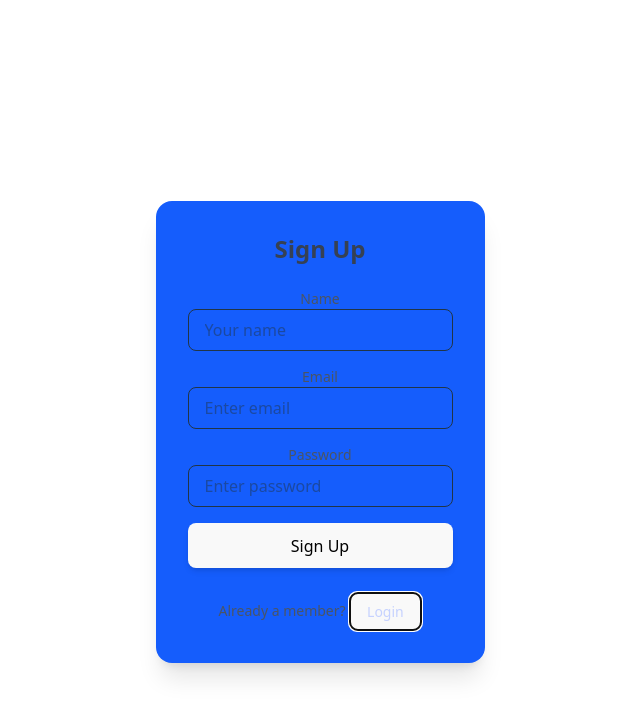
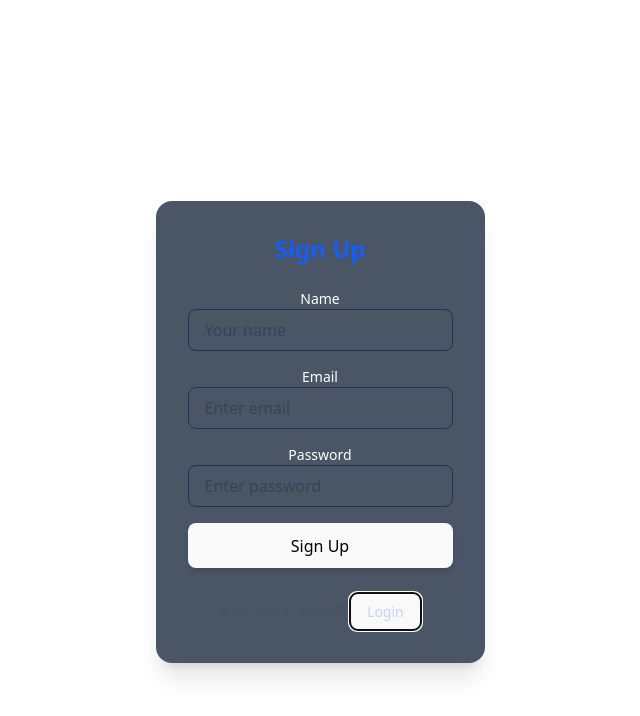
Before and after one commit to Hamees123/hamees-mern-10pshine, a React app in the folder frontend/: page / in a window 1280 px wide. Both pictures are taken after a click on the button "Sign Up". Shown: the top 716 px of the page, without its empty margins (320-960 px from the left). Built offline with nearby package versions, Linux system fonts and the light colour scheme; the HTML template or start-up script is replaced by a standard one.

Commit message:
"add auth in frontend"

```diff
--- a/frontend/src/Pages/Auth_form.jsx
+++ b/frontend/src/Pages/Auth_form.jsx
@@ -37,7 +37,7 @@ export default function AuthForm() {
         localStorage.setItem("user", JSON.stringify(res.data));
         setUser(res.data);
 
-        setMessage(`✅ Logged in as ${res.data.user?.username || ""}`);
+        setMessage(`✅ Logged in as ${res.data.user?.username || formData.email}`);
 
       } else {
         // 🔹 Register
@@ -69,11 +69,11 @@ export default function AuthForm() {
     return (
       <div className="flex items-center justify-center min-h-screen">
         <div className="bg-green-600 shadow-xl rounded-2xl p-8 w-full max-w-md text-white text-center">
-          <h2 className="text-2xl font-bold mb-4">Welcome, {user.user?.username}</h2>
-          <p className="mb-4">You are logged in with email: {user.user?.email}</p>
+          <h2 className="text-2xl font-bold mb-4">Welcome, {user.user?.username || "user"}</h2>
+          <p className="mb-4">You are logged in with email: {user.user?.email || "no email found"}</p>
           <button
             onClick={handleLogout}
-            className="w-full py-2 bg-red-500 font-semibold rounded-lg shadow-md hover:bg-red-600 transition"
+            className="w-full py-2 bg-white text-black font-semibold rounded-lg shadow-md hover:bg-red-600 transition"
           >
             Logout
           </button>
@@ -85,15 +85,15 @@ export default function AuthForm() {
   // Otherwise show auth form
   return (
     <div className="flex items-center justify-center min-h-screen">
-      <div className="bg-blue-600 shadow-xl rounded-2xl p-8 w-full max-w-md">
-        <h2 className="text-2xl font-bold text-center text-gray-700 mb-6">
+      <div className="bg-gray-600 shadow-xl rounded-2xl p-8 w-full max-w-md">
+        <h2 className="text-2xl font-bold text-center text-blue-600 mb-6">
           {isLogin ? "Login" : "Sign Up"}
         </h2>
 
         <form onSubmit={handleSubmit} className="space-y-4">
           {!isLogin && (
             <div>
-              <label className="block text-sm font-medium text-gray-600">Name</label>
+              <label className="block text-sm font-medium text-white">Name</label>
               <input
                 type="text"
                 name="name"
@@ -107,7 +107,7 @@ export default function AuthForm() {
           )}
 
           <div>
-            <label className="block text-sm font-medium text-gray-600">Email</label>
+            <label className="block text-sm font-medium text-white">Email</label>
             <input
               type="email"
               name="email"
@@ -120,7 +120,7 @@ export default function AuthForm() {
           </div>
 
           <div>
-            <label className="block text-sm font-medium text-gray-600">Password</label>
+            <label className="block text-sm font-medium text-white">Password</label>
             <input
               type="password"
               name="password"
```
Also changed, not shown: 1 other file (tests, documents, lock files or other folders).
